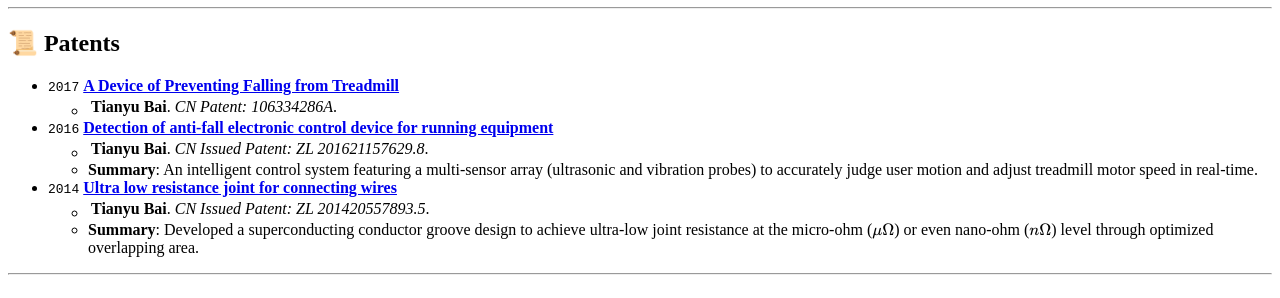
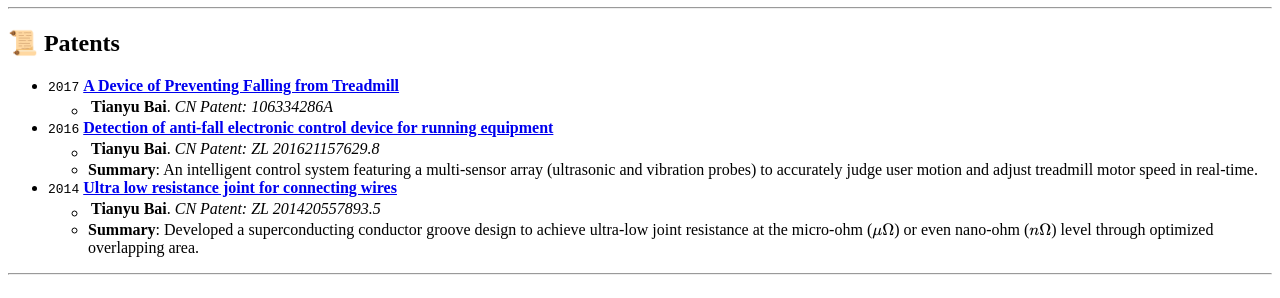
Before and after one commit to Tianyu-Bai/Tianyu-Bai.github.io, a Jekyll site: the page built from _pages/includes/pub.md, in a window 1280 px wide. Shown: the part 1243-1541 px from the top of the page. Built offline with Jekyll 4.4.1, drawn with Linux system fonts in a browser that asks for light colours; our own code applies the rules of GitHub Pages for plain Markdown files; formulas are drawn with MathJax 3.

Commit message:
Fix formatting of patent entries in pub.md

```diff
--- a/_pages/includes/pub.md
+++ b/_pages/includes/pub.md
@@ -38,14 +38,14 @@
 ## 📜 Patents
 
 - `2017` [**A Device of Preventing Falling from Treadmill**](https://patents.google.com/)
-  - **Tianyu Bai**. | *CN Patent: 106334286A*.
+  - **Tianyu Bai**. | *CN Patent: 106334286A*
 
 - `2016` [**Detection of anti-fall electronic control device for running equipment**](https://patents.google.com/)
-  - **Tianyu Bai**. | *CN Issued Patent: ZL 201621157629.8*.
+  - **Tianyu Bai**. | *CN Patent: ZL 201621157629.8*
   - **Summary**: An intelligent control system featuring a multi-sensor array (ultrasonic and vibration probes) to accurately judge user motion and adjust treadmill motor speed in real-time.
 
 - `2014` [**Ultra low resistance joint for connecting wires**](https://patents.google.com/)
-  - **Tianyu Bai**. | *CN Issued Patent: ZL 201420557893.5*.
+  - **Tianyu Bai**. | *CN Patent: ZL 201420557893.5*
   - **Summary**: Developed a superconducting conductor groove design to achieve ultra-low joint resistance at the micro-ohm ($\mu\Omega$) or even nano-ohm ($n\Omega$) level through optimized overlapping area.
 
 ---
```
